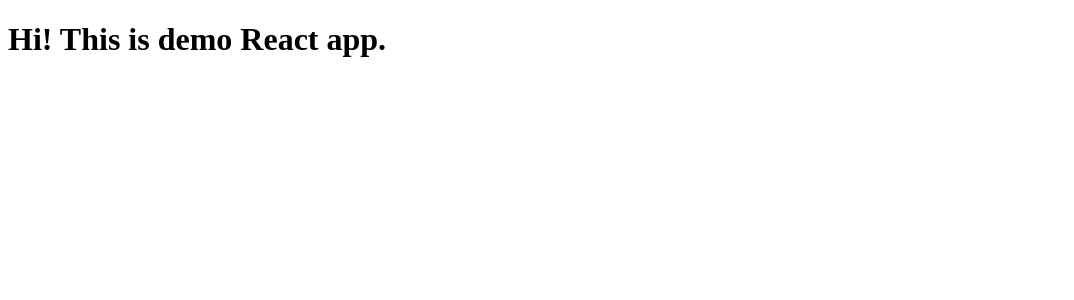
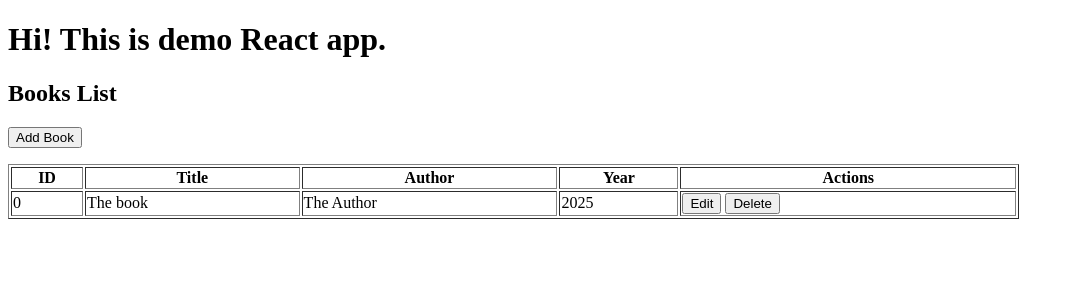
Before and after one commit to tkarpuk/react-dotnet-demo, a React (Vite) app in the folder frontend/react-app/: page / in a window 1280 px wide. Shown: the top 300 px of the page, without its empty margins (0-1074 px from the left). Built offline with nearby package versions, Linux system fonts and the light colour scheme.

Commit message:
add BooksList template

```diff
--- a/frontend/react-app/src/App.jsx
+++ b/frontend/react-app/src/App.jsx
@@ -1,5 +1,12 @@
+import BooksList from "./pages/BooksList"
+
 function App() {
-  return <h1>Hi! This is demo React app.</h1>
+  return (
+    <div>
+      <h1>Hi! This is demo React app.</h1>
+      <BooksList />
+    </div>
+  )
 }
 
 export default App
--- /dev/null
+++ b/frontend/react-app/src/pages/BooksList.jsx
@@ -0,0 +1,28 @@
+export default function BooksList() {
+
+    return (
+        <div>
+            <h2>Books List</h2>
+            <p><button>Add Book</button></p>
+            <table border="" width="80%">
+                <tr>
+                    <th>ID</th>
+                    <th>Title</th>
+                    <th>Author</th>
+                    <th>Year</th>
+                    <th>Actions</th>
+                </tr>
+                <tr>
+                    <td>0</td>
+                    <td>The book</td>
+                    <td>The Author</td>
+                    <td>2025</td>
+                    <td>
+                        <button>Edit</button>{' '}
+                        <button>Delete</button>
+                    </td>
+                </tr>
+            </table>
+        </div>
+    );
+}
```
